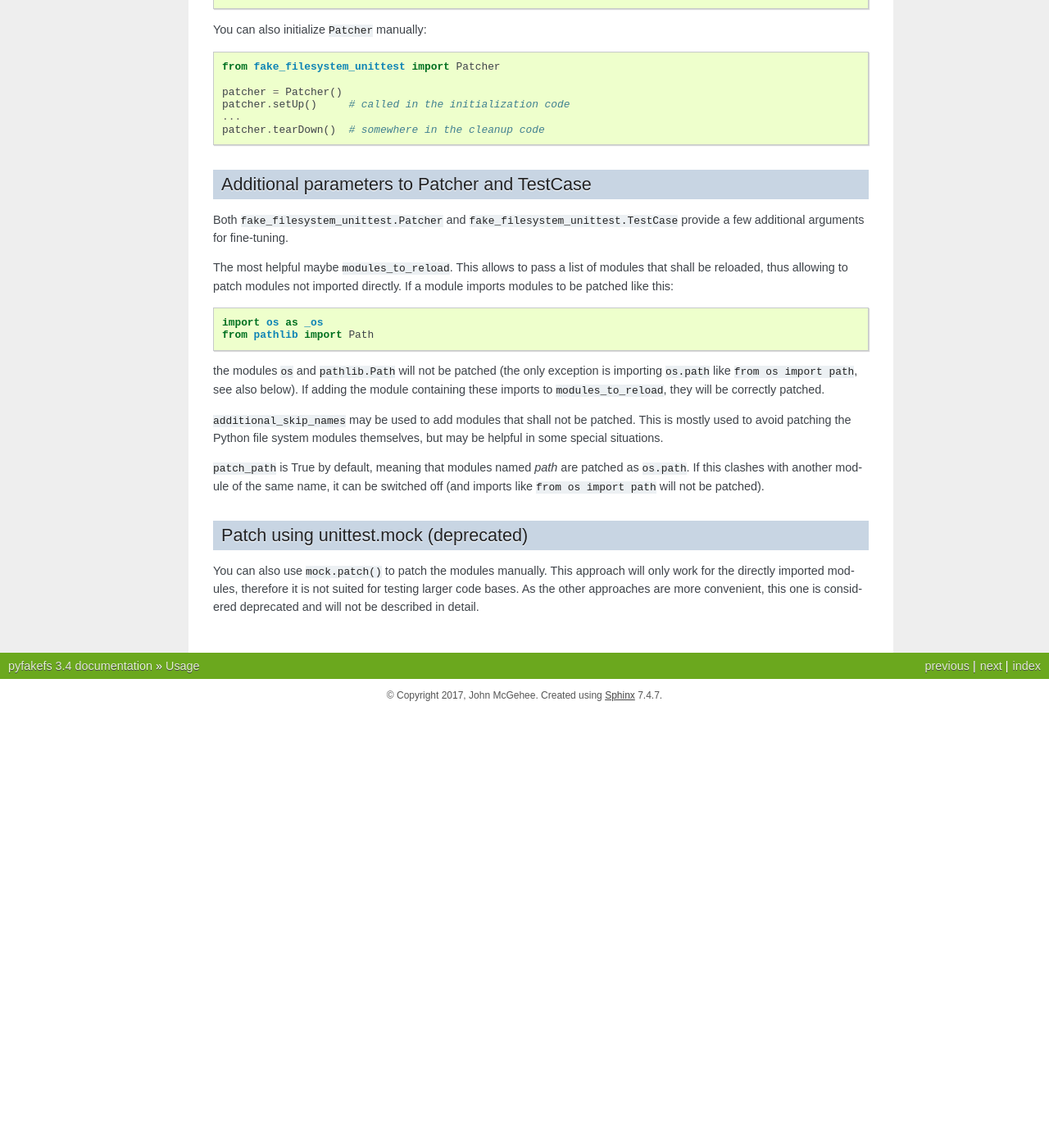
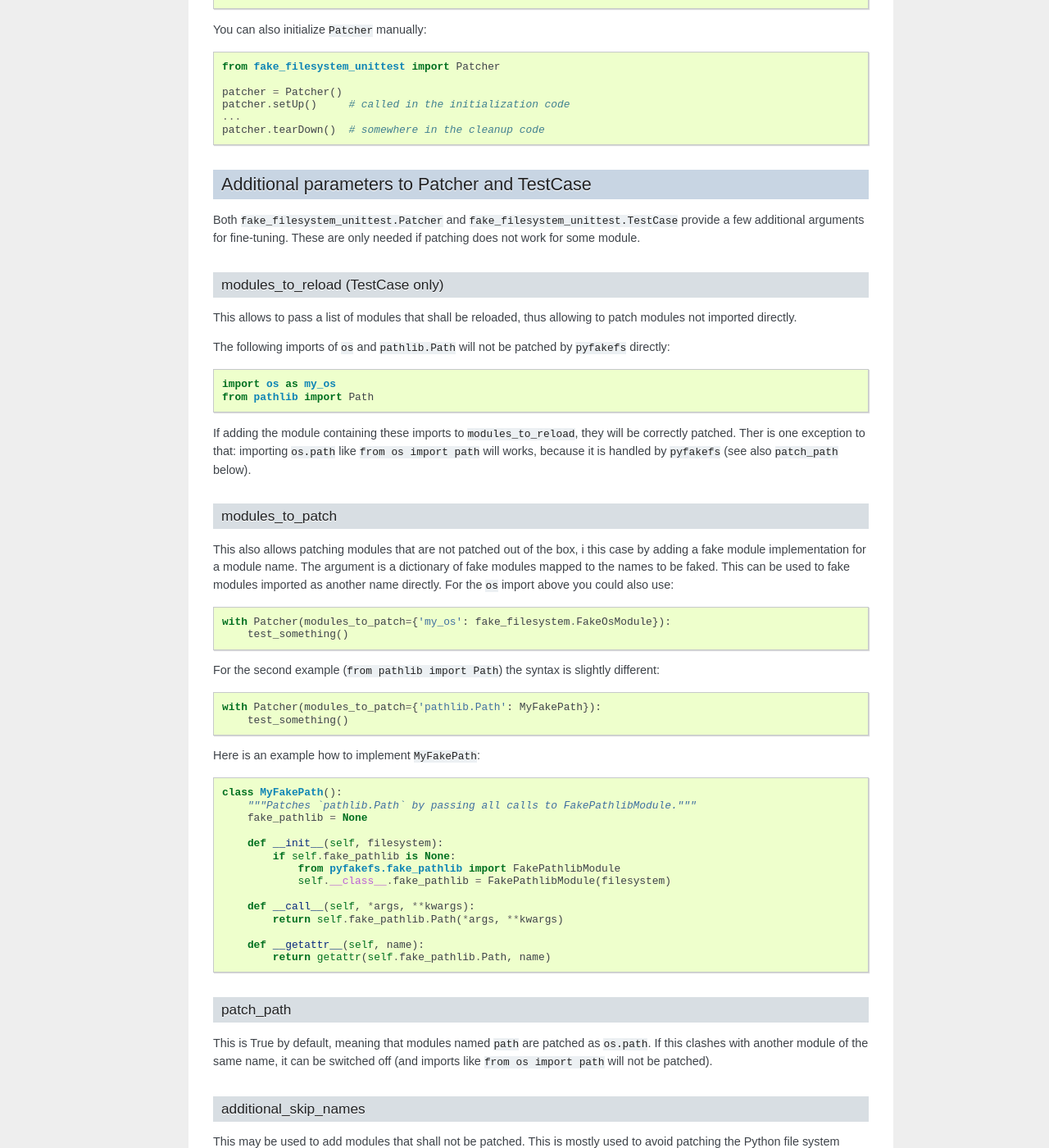
Before and after one commit to pytest-dev/pyfakefs, a Sphinx documentation site: the page built from docs/usage.rst, in a window 1280 px wide and 1400 px high, scrolled down 957 px. Shown: the whole window at 82% size. Built offline with Sphinx 7.4.7, drawn with Linux system fonts in a browser that asks for light colours; before the commit the page ends 1825 px from its top, so only the background shows below that; some of the changed text lies outside the part shown.

Commit message:
Added possibility to add additional faked modules
- can be configured using argument modules_to_patch
- adapted documentation
- fixes #345

```diff
--- a/docs/usage.rst
+++ b/docs/usage.rst
@@ -10,9 +10,9 @@ derived from ``fake_filesystem_unittest.TestCase``.
 This allows pyfakefs to automatically find all real file functions and modules,
 and stub these out with the fake file system functions and modules.
 
-The usage is explained in the pyfakefs wiki page
+The usage is explained in more detail in the pyfakefs wiki page
 `Automatically find and patch file functions and modules <https://github.com/jmcgeheeiv/pyfakefs/wiki/Automatically-find-and-patch-file-functions-and-modules>`__
-and demonstrated in files ``example.py`` and ``example_test.py``.
+and demonstrated in the files ``example.py`` and ``example_test.py``.
 
 Patch using the PyTest plugin
 ~~~~~~~~~~~~~~~~~~~~~~~~~~~~~
@@ -63,28 +63,86 @@ You can also initialize ``Patcher`` manually:
 Additional parameters to Patcher and TestCase
 ~~~~~~~~~~~~~~~~~~~~~~~~~~~~~~~~~~~~~~~~~~~~~
 Both ``fake_filesystem_unittest.Patcher`` and ``fake_filesystem_unittest.TestCase``
-provide a few additional arguments for fine-tuning.
+provide a few additional arguments for fine-tuning. These are only needed if
+patching does not work for some module.
 
-The most helpful maybe ``modules_to_reload``. This allows to pass a list of modules
-that shall be reloaded, thus allowing to patch modules not imported directly.
-If a module imports modules to be patched like this:
+modules_to_reload (TestCase only)
+#################################
+This allows to pass a list of modules that shall be reloaded, thus allowing
+to patch modules not imported directly.
+
+The following imports of ``os`` and ``pathlib.Path`` will not be patched by
+``pyfakefs`` directly:
 
 .. code:: python
 
-  import os as _os
+  import os as my_os
   from pathlib import Path
 
-the modules ``os`` and ``pathlib.Path`` will not be patched (the only exception is
-importing ``os.path`` like ``from os import path``, see also below). If adding the module
-containing these imports to ``modules_to_reload``, they will be correctly patched.
+If adding the module containing these imports to ``modules_to_reload``, they
+will be correctly patched.
+Ther is one exception to that: importing ``os.path`` like
+``from os import path`` will works, because it is handled by ``pyfakefs``
+(see also ``patch_path`` below).
 
-``additional_skip_names`` may be used to add modules that shall not be patched. This
-is mostly used to avoid patching the Python file system modules themselves, but may be
+modules_to_patch
+################
+This also allows patching modules that are not patched out of the box, i
+this case by adding a fake module implementation for a module name. The
+argument is a dictionary of fake modules mapped to the names to be faked.
+This can be used to fake modules imported as another name directly. For the
+``os`` import above you could also use:
+
+.. code:: python
+
+  with Patcher(modules_to_patch={'my_os': fake_filesystem.FakeOsModule}):
+      test_something()
+
+For the second example (``from pathlib import Path``) the syntax is slightly
+different:
+
+.. code:: python
+
+  with Patcher(modules_to_patch={'pathlib.Path': MyFakePath}):
+      test_something()
+
+Here is an example how to implement ``MyFakePath``:
+
+.. code:: python
+
+    class MyFakePath():
+        """Patches `pathlib.Path` by passing all calls to FakePathlibModule."""
+        fake_pathlib = None
+
+        def __init__(self, filesystem):
+            if self.fake_pathlib is None:
+                from pyfakefs.fake_pathlib import FakePathlibModule
+                self.__class__.fake_pathlib = FakePathlibModule(filesystem)
+
+        def __call__(self, *args, **kwargs):
+            return self.fake_pathlib.Path(*args, **kwargs)
+
+        def __getattr__(self, name):
+            return getattr(self.fake_pathlib.Path, name)
+
+patch_path
+##########
+This is True by default, meaning that modules named ``path`` are patched as
+``os.path``. If this clashes with another module of the same name, it can be switched
+off (and imports like ``from os import path`` will not be patched).
+
+
+additional_skip_names
+#####################
+This may be used to add modules that shall not be patched. This is mostly
+used to avoid patching the Python file system modules themselves, but may be
 helpful in some special situations.
 
-``patch_path`` is True by default, meaning that modules named `path` are patched as
-``os.path``. If this clashes with another module of the same name, it can be switched
-off (and imports like ``from os import path`` will not be patched).
+use_dynamic_patch (TestCase only)
+#################################
+If ``True`` (the default), dynamic patching after setup is used (for example
+for modules loaded locally inside of functions).
+Can be switched off if it causes unwanted side effects.
 
 
 Patch using unittest.mock (deprecated)
```
Also changed, not shown: CHANGES.md (+2 -0 lines), 3 other files.
